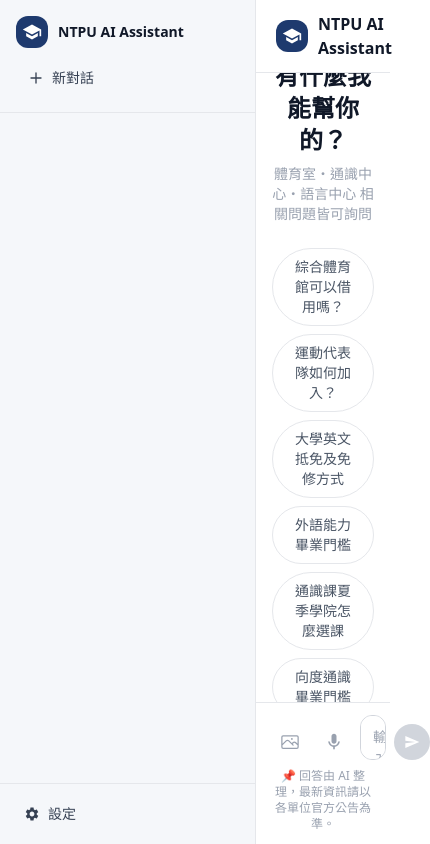
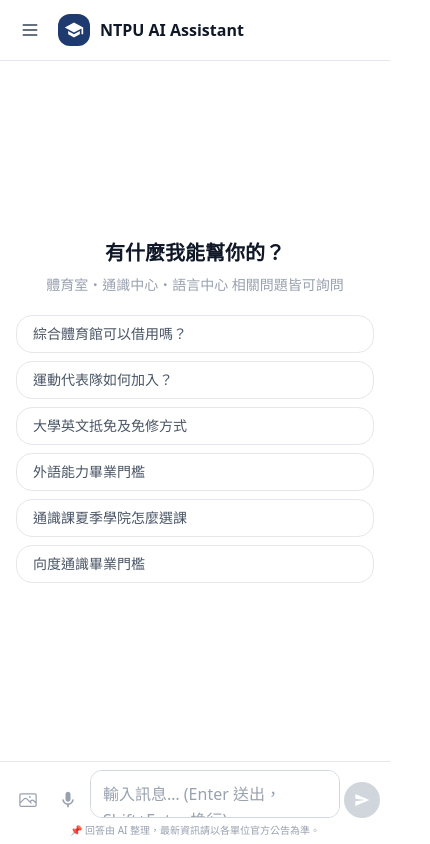
Before and after one commit to aintpu/ntpu-ai-assistant, a Next.js app in the folder front_end/sports-ai-chat/: page / in a window 390 px wide. Shown: the whole page, 430 px wide, since content can reach past the window. Built offline with nearby package versions, Linux system fonts and the light colour scheme.

Commit message:
Add responsive mobile chat layout

```diff
--- a/front_end/sports-ai-chat/app/globals.css
+++ b/front_end/sports-ai-chat/app/globals.css
@@ -8,6 +8,22 @@ body {
   background: #ffffff;
   color: #171717;
   font-family: system-ui, -apple-system, sans-serif;
+  overflow: hidden;
+}
+
+.safe-bottom {
+  padding-bottom: max(0.5rem, env(safe-area-inset-bottom));
+}
+
+.markdown-body {
+  min-width: 0;
+  overflow-wrap: anywhere;
+}
+
+.markdown-body pre,
+.markdown-body table {
+  max-width: 100%;
+  overflow-x: auto;
 }
 
 /* AI 回答的 Markdown 排版（Tailwind preflight 會清掉預設樣式，這裡補回） */
--- a/front_end/sports-ai-chat/app/page.js
+++ b/front_end/sports-ai-chat/app/page.js
@@ -199,6 +199,22 @@ function PlusIcon({ className }) {
   );
 }
 
+function MenuIcon({ className }) {
+  return (
+    <svg className={className} fill="none" stroke="currentColor" viewBox="0 0 24 24" strokeWidth={2}>
+      <path strokeLinecap="round" strokeLinejoin="round" d="M4 6h16M4 12h16M4 18h16" />
+    </svg>
+  );
+}
+
+function CloseIcon({ className }) {
+  return (
+    <svg className={className} fill="none" stroke="currentColor" viewBox="0 0 24 24" strokeWidth={2}>
+      <path strokeLinecap="round" strokeLinejoin="round" d="M6 6l12 12M18 6L6 18" />
+    </svg>
+  );
+}
+
 function SendIcon({ className }) {
   return (
     <svg className={className} fill="currentColor" viewBox="0 0 24 24">
@@ -253,7 +269,7 @@ function MessageBubble({ msg, lang, T }) {
   if (msg.role === "user") {
     return (
       <div className="flex justify-end mb-4">
-        <div className="max-w-[75%]">
+        <div className="max-w-[88%] sm:max-w-[75%]">
           {msg.imagePreview && (
             <div className="mb-1 flex justify-end">
               <img src={msg.imagePreview} alt="uploaded" className="max-h-40 rounded-xl border border-blue-300/40" />
@@ -276,7 +292,7 @@ function MessageBubble({ msg, lang, T }) {
   if (msg.status === "ok") {
     return (
       <div className="flex justify-start mb-4">
-        <div className="max-w-[78%]">
+        <div className="min-w-0 max-w-[92%] sm:max-w-[78%]">
           <div className={`rounded-2xl rounded-tl-sm px-4 py-2.5 text-sm leading-relaxed break-words markdown-body ${T.bubbleAi}`}>
             {msg.content ? (
               <ReactMarkdown
@@ -323,7 +339,7 @@ function MessageBubble({ msg, lang, T }) {
   if (msg.status === "error") {
     return (
       <div className="flex justify-start mb-4">
-        <div className={`rounded-2xl rounded-tl-sm px-4 py-2.5 max-w-[75%] text-sm leading-relaxed break-words ${T.bubbleError}`}>
+        <div className={`rounded-2xl rounded-tl-sm px-4 py-2.5 max-w-[92%] sm:max-w-[75%] text-sm leading-relaxed break-words ${T.bubbleError}`}>
           ⚠️ {msg.content}
         </div>
       </div>
@@ -332,7 +348,7 @@ function MessageBubble({ msg, lang, T }) {
 
   return (
     <div className="flex justify-start mb-4">
-      <div className={`rounded-2xl rounded-tl-sm px-4 py-2.5 max-w-[75%] text-sm leading-relaxed italic break-words ${T.bubbleAi} opacity-70`}>
+      <div className={`rounded-2xl rounded-tl-sm px-4 py-2.5 max-w-[92%] sm:max-w-[75%] text-sm leading-relaxed italic break-words ${T.bubbleAi} opacity-70`}>
         {msg.content}
       </div>
     </div>
@@ -357,6 +373,7 @@ export default function ChatPage() {
   const [lang, setLang] = useState("zh");
   const [isDark, setIsDark] = useState(false);
   const [showSettings, setShowSettings] = useState(false);
+  const [sidebarOpen, setSidebarOpen] = useState(false);
   const [messages, setMessages] = useState([]);
   const [input, setInput] = useState("");
   const [loading, setLoading] = useState(false);
@@ -389,6 +406,15 @@ export default function ChatPage() {
     return () => document.removeEventListener("mousedown", handler);
   }, [showSettings]);
 
+  useEffect(() => {
+    if (!sidebarOpen) return;
+    const handler = (e) => {
+      if (e.key === "Escape") setSidebarOpen(false);
+    };
+    document.addEventListener("keydown", handler);
+    return () => document.removeEventListener("keydown", handler);
+  }, [sidebarOpen]);
+
   const buildHistory = (msgs) =>
     msgs.map((m) => ({ role: m.role, content: m.role === "user" ? m.content : (m.rawAnswer ?? m.content) }));
 
@@ -408,6 +434,7 @@ export default function ChatPage() {
     setMessages([]);
     setInput("");
     clearImage();
+    setSidebarOpen(false);
   };
 
   const sendMessage = async (overrideText, isVoice = false, voiceBase64 = null) => {
@@ -420,6 +447,7 @@ export default function ChatPage() {
     setInput("");
     clearImage();
     setLoading(true);
+    let responseMessages = nextMessages;
 
     try {
       let data;
@@ -432,8 +460,10 @@ export default function ChatPage() {
         });
         data = await res.json();
         if (data.question) {
-          nextMessages[nextMessages.length - 1].content = data.question;
-          setMessages([...nextMessages]);
+          responseMessages = nextMessages.map((message, index) =>
+            index === nextMessages.length - 1 ? { ...message, content: data.question } : message
+          );
+          setMessages(responseMessages);
         }
       } else if (imageBase64) {
         const res = await fetch(`${process.env.NEXT_PUBLIC_API_URL}/api/chat`, {
@@ -489,9 +519,9 @@ export default function ChatPage() {
       } else {
         aiMsg = { role: "assistant", status: data.status, content: data.message ?? "發生未知錯誤。" };
       }
-      setMessages([...nextMessages, aiMsg]);
+      setMessages([...responseMessages, aiMsg]);
     } catch {
-      setMessages([...nextMessages, { role: "assistant", status: "error", content: labels.connError }]);
+      setMessages([...responseMessages, { role: "assistant", status: "error", content: labels.connError }]);
     } finally {
       setLoading(false);
     }
@@ -531,16 +561,37 @@ export default function ChatPage() {
   // ─── Render ───────────────────────────────────────────────────────────────
 
   return (
-    <div className={`flex h-full ${T.root}${isDark ? " dark" : ""}`} onDragOver={(e) => e.preventDefault()} onDrop={handleDrop}>
+    <div className={`relative flex h-full min-h-0 overflow-hidden ${T.root}${isDark ? " dark" : ""}`} onDragOver={(e) => e.preventDefault()} onDrop={handleDrop}>
+
+      {sidebarOpen && (
+        <button
+          type="button"
+          aria-label={lang === "zh" ? "關閉側邊選單" : "Close sidebar"}
+          className="fixed inset-0 z-30 bg-black/40 backdrop-blur-[1px] md:hidden"
+          onClick={() => setSidebarOpen(false)}
+        />
+      )}
 
       {/* ── 左側 Sidebar ── */}
-      <aside className={`w-64 border-r flex flex-col shrink-0 ${T.sidebar}`}>
+      <aside
+        className={`fixed inset-y-0 left-0 z-40 flex w-[min(18rem,85vw)] shrink-0 flex-col border-r transition-transform duration-200 ease-out md:static md:z-auto md:w-64 md:translate-x-0 ${
+          sidebarOpen ? "translate-x-0" : "-translate-x-full"
+        } ${T.sidebar}`}
+      >
 
         {/* NTPU AI Assistant 標題區 */}
         <div className={`p-4 border-b ${T.sidebarBorder}`}>
-          <div className="flex items-center gap-2.5 mb-3">
+          <div className="mb-3 flex items-center gap-2.5">
             <NtpuLogo />
-            <span className="font-semibold text-sm leading-tight">{labels.title}</span>
+            <span className="min-w-0 flex-1 truncate text-sm font-semibold leading-tight">{labels.title}</span>
+            <button
+              type="button"
+              aria-label={lang === "zh" ? "關閉側邊選單" : "Close sidebar"}
+              className={`rounded-lg p-2 transition-colors md:hidden ${T.sidebarBtn}`}
+              onClick={() => setSidebarOpen(false)}
+            >
+              <CloseIcon className="h-5 w-5" />
+            </button>
           </div>
           <button
             onClick={handleNewChat}
@@ -599,30 +650,39 @@ export default function ChatPage() {
       </aside>
 
       {/* ── 主內容區 ── */}
-      <div className="flex flex-col flex-1 min-w-0">
+      <div className="flex min-w-0 flex-1 flex-col">
 
         {/* 頂部 Header（主內容區只顯示標題文字，logo 在 sidebar） */}
-        <header className={`px-5 py-3 border-b flex items-center gap-2.5 shrink-0 ${T.header}`}>
+        <header className={`flex shrink-0 items-center gap-2.5 border-b px-3 py-3 sm:px-5 ${T.header}`}>
+          <button
+            type="button"
+            aria-label={lang === "zh" ? "開啟側邊選單" : "Open sidebar"}
+            aria-expanded={sidebarOpen}
+            className={`rounded-lg p-2 transition-colors md:hidden ${T.sidebarBtn}`}
+            onClick={() => setSidebarOpen(true)}
+          >
+            <MenuIcon className="h-5 w-5" />
+          </button>
           <NtpuLogo />
-          <span className={`font-semibold ${T.headerText}`}>{labels.title}</span>
+          <span className={`min-w-0 truncate font-semibold ${T.headerText}`}>{labels.title}</span>
         </header>
 
         {/* 對話紀錄區 */}
         <main className={`flex-1 overflow-y-auto ${T.main}`}>
           {messages.length === 0 ? (
             /* 歡迎畫面 */
-            <div className="flex flex-col items-center justify-center h-full gap-6 px-4">
-              <div className="text-center">
-                <h2 className={`text-2xl font-semibold ${T.welcomeTitle}`}>{labels.welcome}</h2>
-                <p className={`text-sm mt-2 ${T.welcomeSub}`}>{labels.welcomeSub}</p>
+            <div className="flex min-h-full flex-col items-center justify-center gap-5 px-4 py-8 sm:gap-6 sm:px-6">
+              <div className="min-w-0 max-w-full text-center">
+                <h2 className={`text-xl font-semibold sm:text-2xl ${T.welcomeTitle}`}>{labels.welcome}</h2>
+                <p className={`mt-2 break-words text-sm ${T.welcomeSub}`}>{labels.welcomeSub}</p>
               </div>
-              <div className="flex flex-wrap gap-2 justify-center max-w-xl">
+              <div className="flex w-full max-w-xl flex-col gap-2 sm:flex-row sm:flex-wrap sm:justify-center">
                 {QUICK_QUESTIONS[lang].map((q, i) => (
                   <button
                     key={i}
                     onClick={() => sendMessage(q)}
                     disabled={loading}
-                    className={`text-sm border px-4 py-2 rounded-full transition-colors disabled:opacity-40 ${T.quickBtn}`}
+                    className={`w-full rounded-2xl border px-4 py-2 text-left text-sm transition-colors disabled:opacity-40 sm:w-auto sm:rounded-full sm:text-center ${T.quickBtn}`}
                   >
                     {q}
                   </button>
@@ -631,7 +691,7 @@ export default function ChatPage() {
             </div>
           ) : (
             /* 訊息列表 */
-            <div className="max-w-3xl mx-auto px-4 py-6">
+            <div className="mx-auto max-w-3xl px-3 py-4 sm:px-4 sm:py-6">
               {messages.map((msg, i) => (
                 <MessageBubble key={i} msg={msg} lang={lang} T={T} />
               ))}
@@ -642,7 +702,7 @@ export default function ChatPage() {
         </main>
 
         {/* 底部輸入區 */}
-        <footer className={`border-t shrink-0 px-4 py-3 ${T.footer}`}>
+        <footer className={`safe-bottom shrink-0 border-t px-2.5 pt-2 sm:px-4 sm:py-3 ${T.footer}`}>
           <div className="max-w-3xl mx-auto">
             {/* 圖片預覽 */}
             {imagePreview && (
@@ -660,7 +720,7 @@ export default function ChatPage() {
             )}
 
             {/* 輸入列 */}
-            <div className="flex gap-2 items-end">
+            <div className="flex items-end gap-1 sm:gap-2">
               {/* 圖片上傳 */}
               <button
                 onClick={() => fileInputRef.current?.click()}
@@ -685,7 +745,7 @@ export default function ChatPage() {
               {/* 文字輸入框 */}
               <textarea
                 rows={1}
-                className={`flex-1 resize-none border rounded-xl px-3 py-2.5 text-sm leading-relaxed focus:outline-none focus:ring-2 focus:border-transparent transition-colors ${T.inputBorder} ${T.inputBg} ${T.inputText} ${T.inputFocus} ${T.placeholder} ${loading || isRecording ? T.inputDisabled : ""}`}
+                className={`max-h-32 min-w-0 flex-1 resize-none rounded-xl border px-3 py-2.5 text-base leading-relaxed transition-colors focus:border-transparent focus:outline-none focus:ring-2 sm:text-sm ${T.inputBorder} ${T.inputBg} ${T.inputText} ${T.inputFocus} ${T.placeholder} ${loading || isRecording ? T.inputDisabled : ""}`}
                 placeholder={isRecording ? labels.recording : labels.placeholder}
                 value={input}
                 onChange={(e) => setInput(e.target.value)}
@@ -707,7 +767,7 @@ export default function ChatPage() {
             </div>
 
             {/* 免責聲明 */}
-            <p className={`mt-2 text-center text-xs ${T.disclaimer}`}>{labels.disclaimer}</p>
+            <p className={`mt-1.5 break-words px-1 text-center text-[10px] leading-tight sm:mt-2 sm:text-xs ${T.disclaimer}`}>{labels.disclaimer}</p>
           </div>
         </footer>
       </div>
```
